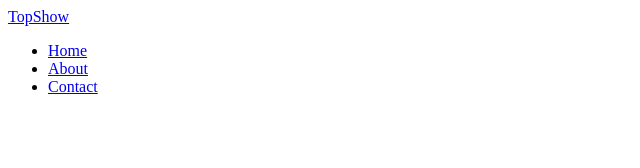
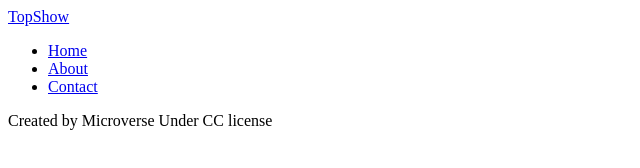
Before and after one commit to DaveZag/TopShow, a website: page app/index.html in a window 1280 px wide. Shown: the whole page, without its empty margins (0-640 px from the left). Drawn offline with Linux system fonts and the light colour scheme.

Commit message:
Add footer to the homepage

```diff
--- a/app/index.html
+++ b/app/index.html
@@ -23,5 +23,12 @@
         </ul>
       </nav>
     </header>
+
+    <footer class="footer">
+      <div class="footer-rights">
+        <p>Created by Microverse Under CC license</p>
+      </div>
+      <div class="footer-emptySpace"></div>
+    </footer>
   </body>
 </html>
```
